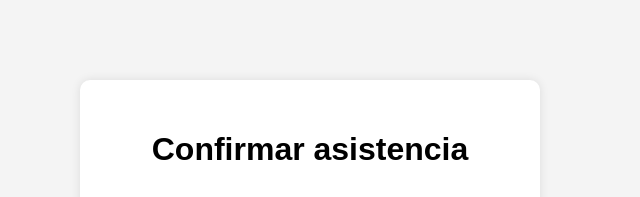
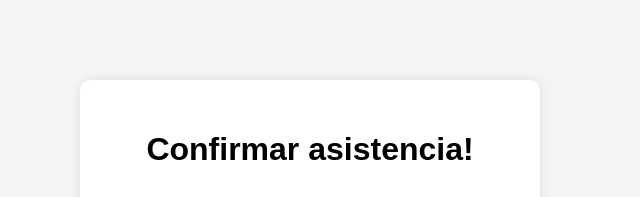
Before and after one commit to LucaVadoVD/bodaAC, a plain HTML site: page index.html in a window 1280 px wide. Shown: the top 197 px of the page, without its empty margins (330-970 px from the left). Drawn offline with Linux system fonts and the light colour scheme.

Commit message:
Actualizo archivos del proyecto

```diff
--- a/index.html
+++ b/index.html
@@ -2,7 +2,7 @@
 <html lang="es">
 <head>
 <meta charset="UTF-8">
-<title>Confirmar asistencia</title>
+<title>Confirmar asistencia!</title>
 <link rel="stylesheet" href="style.css">
 </head>
 
@@ -10,7 +10,7 @@
 
 <div class="container">
 
-<h1>Confirmar asistencia</h1>
+<h1>Confirmar asistencia!</h1>
 
 <p id="invitado"></p>
 
```
